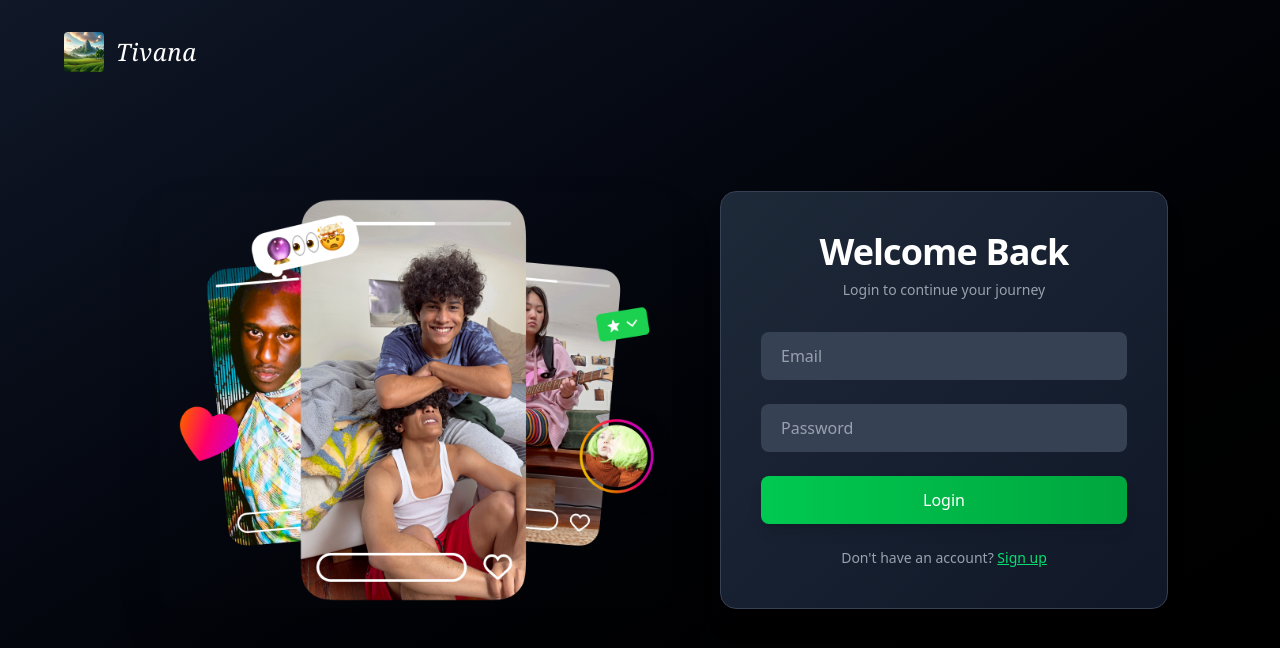
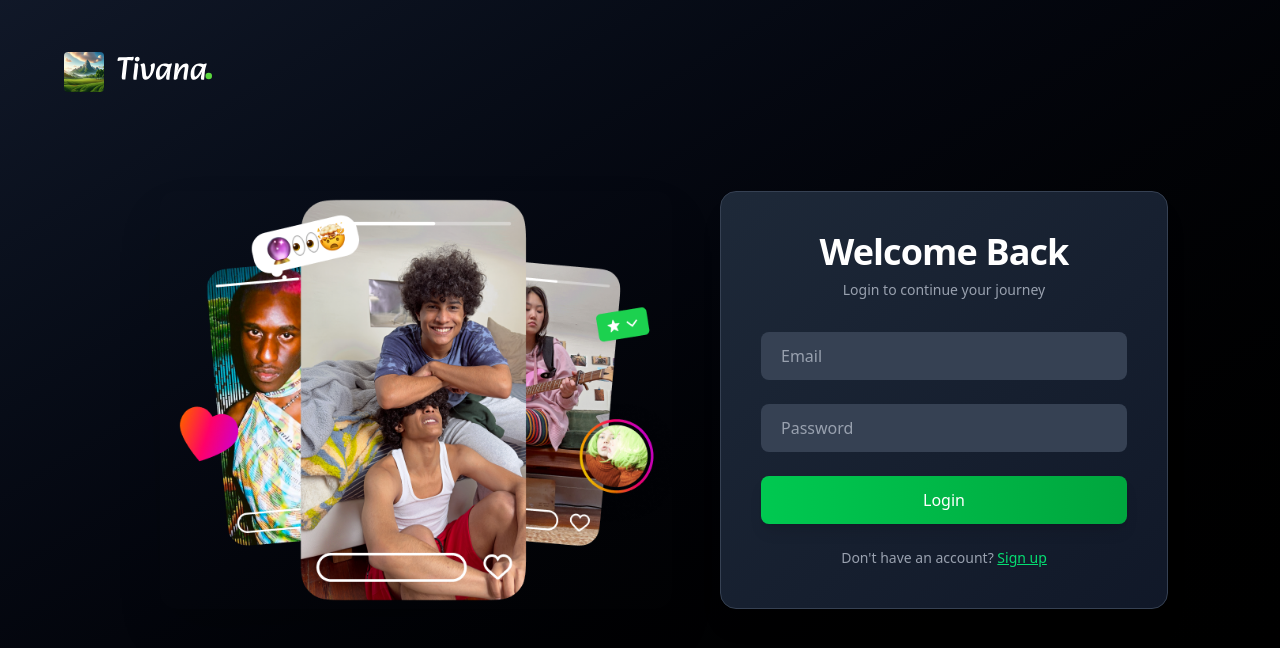
Before and after one commit to manoj-pun/tivana, a React (Vite) app in the folder frontend/: page / in a window 1280 px wide. Shown: the top 648 px of the page. Built offline with nearby package versions, Linux system fonts and the light colour scheme; no server answers.

Commit message:
added logo

```diff
--- a/frontend/src/App.jsx
+++ b/frontend/src/App.jsx
@@ -21,8 +21,8 @@ import UploadPosts from "./pages/UploadPosts";
 import UploadProfilePicture from "./components/UploadProfilePicture";
 import EditProfile from "./components/EditProfile";
 import Loading from "./components/Loading";
+import DeletePost from "./components/DeletePost";
 import NotFound from "./pages/NotFound";
-import DeletePost from "./components/DeletePost";
 
 const App = () => {
   const {
@@ -66,19 +66,17 @@ const App = () => {
               <Route path="/home" element={<Home />} />
               <Route path="/explore" element={<Explore />} />
               <Route path="/messages" element={<Messages />} />
-              <Route path="/:username" element={<Profile />} />
               <Route path="/upload-post" element={<UploadPosts />} />
               <Route path="/edit-profile" element={<EditProfile />} />
-              {/* Handle undefined routes */}
-              <Route path="*" element={<NotFound />} />
+              <Route path="/:username" element={<Profile />} />
+              <Route path="*" element={<NotFound />} /> {/* Catch-all for logged-in users */}
             </Routes>
           </div>
         </div>
       ) : (
         <Routes>
           <Route path="/" element={<Login />} />
-          {/* Redirect undefined routes to Login or show NotFound */}
-          <Route path="*" element={<Navigate to="/" replace />} />
+          <Route path="*" element={<NotFound />} /> {/* Catch-all for non-logged-in users */}
         </Routes>
       )}
     </>
--- a/frontend/src/assets/assets.js
+++ b/frontend/src/assets/assets.js
@@ -32,6 +32,7 @@ import notfound from "./404.svg"
 import Upload from "./add.png"
 import verified from "./verified.png"
 import logout from "./logout.png"
+import logoMain from "./logo.svg"
 
 import profile from "./profile.jpeg"
 import check from "./check.jpeg"
@@ -105,7 +106,8 @@ export const assets = {
     notfound,
     Upload,
     verified,
-    logout
+    logout,
+    logoMain
 };
 
 export const searchData = [
--- a/frontend/src/components/Sidebar.jsx
+++ b/frontend/src/components/Sidebar.jsx
@@ -90,9 +90,7 @@ const Sidebar = () => {
               alt=""
               className="w-10 h-8 sm:hidden rounded cursor-pointer"
             />
-            <p onClick={() => navigate("/home")} className="max-sm:hidden pl-12 font-serif italic text-2xl cursor-pointer text-white">
-              Tivana
-            </p>
+            <img src={assets.logoMain} alt="" onClick={() => navigate("/home")} className="max-sm:hidden pl-11 cursor-pointer w-40 h-20"/>
           </div>
 
           {/* Home Div */}
--- a/frontend/src/pages/Login.jsx
+++ b/frontend/src/pages/Login.jsx
@@ -56,19 +56,13 @@ const Login = () => {
   return (
     <div className="min-h-screen flex items-center justify-center bg-gradient-to-br from-gray-900 to-black px-4 sm:px-6 lg:px-8">
       {/* Logo */}
-      <div
-        className={`absolute top-8 left-8 sm:left-16 flex items-center gap-3 group ${
-          state === 'Sign Up' ? 'max-sm:hidden' : ''
-        }`}
-      >
+      <div className={`absolute top-8 left-8 sm:left-16 flex items-center gap-3 group ${state === 'Sign Up' ? 'max-sm:hidden' : ''}`}>
         <img
           src={assets.logo}
           alt="Tivana Logo"
           className="w-10 h-10 rounded cursor-pointer transition-all duration-300 group-hover:scale-110"
         />
-        <p className="hidden sm:block font-serif italic text-2xl cursor-pointer text-white font-medium tracking-wide">
-          Tivana
-        </p>
+        <img src={assets.logoMain} alt="" className="hidden sm:block cursor-pointer w-24 h-20"/>
       </div>
 
       {/* Image Side */}
--- a/frontend/src/pages/NotFound.jsx
+++ b/frontend/src/pages/NotFound.jsx
@@ -1,11 +1,11 @@
-import React from 'react';
-import { assets } from '../assets/assets';
-import { Link } from 'react-router-dom';
+import React from "react";
+import { Link } from "react-router-dom";
+import notfound from "../assets/404.svg"; // Update the path to your actual image file
 
 const NotFound = () => {
   return (
-    <div className='flex flex-col items-center justify-center min-h-screen'>
-      <img src={assets.notfound} alt="Page not found" className="mb-4" />
+    <div className="flex flex-col items-center justify-center min-h-screen bg-white">
+      <img src={notfound} alt="Page not found" className="mb-4 w-64" />
       <h1 className="text-2xl font-bold mb-2">404 - Page Not Found</h1>
       <p className="text-green-600 mb-4">The page you're looking for doesn't exist.</p>
       <Link to="/home" className="text-white bg-green-600 rounded p-2 font-semibold">
--- a/frontend/src/pages/Profile.jsx
+++ b/frontend/src/pages/Profile.jsx
@@ -4,6 +4,7 @@ import { assets } from "../assets/assets";
 import { AppContext } from "../context/AppContext";
 import axios from "axios";
 import Loading from "../components/Loading";
+import NotFound from "./NotFound";
 
 const Profile = () => {
   const {
@@ -34,13 +35,13 @@ const Profile = () => {
 
       if (data) {
         setProfileData(data);
-          // If viewing own profile, update current user
         if (userData && userData.username === username) {
           setCurrentUser(data);
         }
       }
     } catch (error) {
       console.error("Error fetching profile:", error);
+      navigate("*"); // 👈 Redirect to 404 page
     } finally {
       setIsLoading(false);
     }
@@ -48,6 +49,7 @@ const Profile = () => {
 
   fetchProfileData();
 }, [username, userData, setCurrentUser, backendUrl]);
+
 
   if (isLoading) {
     return <Loading/>;
```
Also changed, not shown: frontend/src/assets/logo.svg (added). Lines whose indentation alone changed are shown as unchanged.
